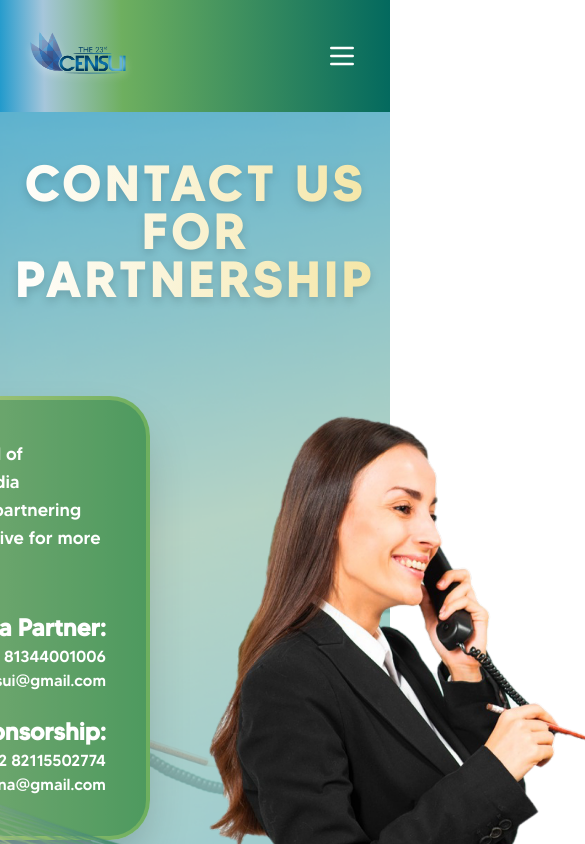
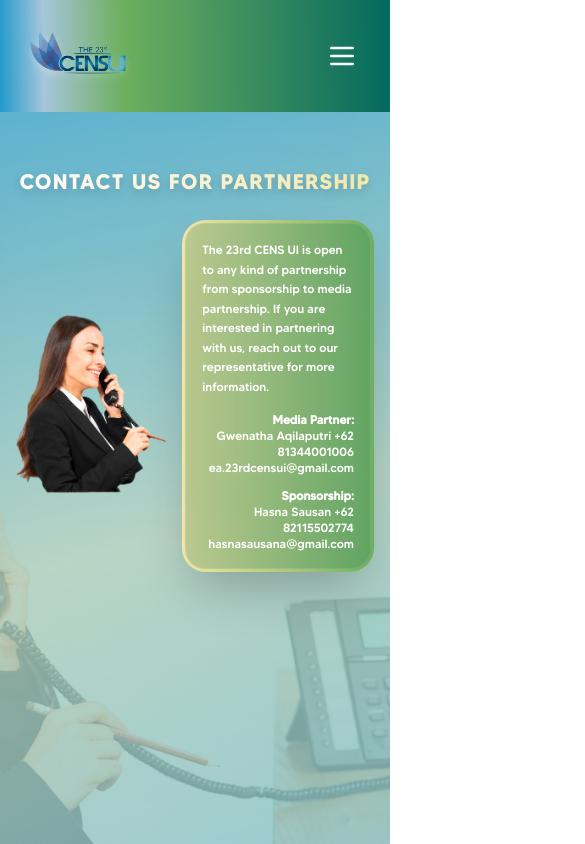
Before and after one commit to Optimasys/cens-ui, a Next.js app: page /contact in a window 390 px wide. Shown: the top 844 px of the page, 585 px wide, since content can reach past the window. Built offline with nearby package versions, Linux system fonts and the light colour scheme.

Commit message:
feat: about us + contact mobile

```diff
--- a/app/(pages)/about/page.tsx
+++ b/app/(pages)/about/page.tsx
@@ -6,10 +6,11 @@
 export default function AboutPage() {
   return (
     <div className="relative min-h-screen overflow-hidden">
+
       {/* Background image */}
-      <div className="absolute inset-0 -z-10">
+      <div className="absolute inset-0 -z-10 h-full">
         <Image
-          src="/images/About-us.png"
+          src="/images/About Us.png"
           alt="About CENS UI Background"
           fill
           priority
@@ -20,9 +21,10 @@
       <div className="absolute inset-0 -z-10 bg-black/20" />
 
       {/* Content */}
-      <div className="relative z-10 max-w-6xl mx-auto px-8 py-24">
+      <div className="relative z-10 w-full max-w-6xl mx-auto px-4 md:px-8 py-14 md:py-24">
         <AboutBar />
       </div>
+
     </div>
   );
 }
--- a/app/(pages)/contact/page.tsx
+++ b/app/(pages)/contact/page.tsx
@@ -3,65 +3,142 @@
 export default function ContactPage() {
   return (
     <section
-      className="relative min-h-screen w-full text-white bg-cover bg-center bg-no-repeat"
+      className="
+        relative
+        min-h-screen
+        w-full
+        text-white
+        bg-cover
+        bg-center
+        bg-no-repeat
+        overflow-hidden
+      "
       style={{ backgroundImage: "url('/images/bg-contact.png')" }}
     >
-
-
-      {/* TITLE */}
-      <h1 className="text-center pt-12 text-5xl font-extrabold tracking-widest bg-gradient-to-r from-white to-[#F4E5A2] bg-clip-text text-transparent drop-shadow-lg tracking-[0.2em]">
+      {/* ================= TITLE ================= */}
+      <h1
+        className="
+          text-center
+          pt-14 md:pt-20
+          text-xl md:text-5xl
+          font-extrabold
+          tracking-widest
+          bg-gradient-to-r
+          from-white
+          to-[#F4E5A2]
+          bg-clip-text
+          text-transparent
+          drop-shadow-lg
+          px-4
+        "
+      >
         CONTACT US FOR PARTNERSHIP
       </h1>
 
-      {/* CARD CONTAINER ONLY */}
-      <div className="relative max-w-7xl mx-auto h-[600px] -translate-y-0">
+      {/* ================= MAIN LAYOUT ================= */}
+      <div
+        className="
+          max-w-6xl
+          mx-auto
+          flex items-center justify-center
+          gap-4 md:gap-8
+          px-4 md:px-10
+          py-6 md:py-0
+          md:-mt-10
+        "
+      >
+        {/* ================= WOMAN ================= */}
+        <div
+          className="
+            relative
+            shrink-0
+            w-[42%]
+            md:w-[600px]
+            md:-mr-28
+            -bottom-2 md:-bottom-7
+            aspect-[3/4]
+            z-10
+          "
+        >
+          <Image
+            src="/images/cp-woman.png"
+            alt="woman"
+            fill
+            priority
+            className="object-contain"
+          />
+        </div>
 
-        {/* CARD */}
-        <div className="absolute right-60 top-23 w-[500px] z-10">
-          <div className="p-[4px] rounded-[40px] bg-gradient-to-r from-[#F4E5A2] to-[#6EAF5F] backdrop-blur-xl shadow-2xl">
-
+        {/* ================= CARD ================= */}
+        <div className="w-[58%] md:w-[600px] z-0">
+          <div
+            className="
+              p-[3px] md:p-[4px]
+              rounded-[24px] md:rounded-[40px]
+              bg-gradient-to-r
+              from-[#F4E5A2]
+              to-[#6EAF5F]
+              shadow-2xl
+            "
+          >
             {/* GLASS CARD */}
             <div
               className="
-              bg-[#03695E]/30
-              rounded-[36px]
-              p-10
-              text-white
+                bg-[#03695E]/20
+                backdrop-blur-2xl
+                border border-white/10
+                rounded-[20px] md:rounded-[36px]
+                p-4 md:p-10
               "
             >
-            <p className="mb-8 text-lg">
-              The 23rd CENS UI is open to any kind of partnership from sponsorship to media partnership.
-              If you are interested in partnering with us, reach out to our representative for more information.
+              <p className="mb-4 md:mb-8 text-xs md:text-lg leading-relaxed">
+                The 23rd CENS UI is open to any kind of partnership from
+                sponsorship to media partnership. If you are interested in
+                partnering with us, reach out to our representative for more
+                information.
               </p>
 
-            <h3 className="font-bold text-2xl text-right">Media Partner:</h3>
-            <p className="text-right">Gwenatha Aqilaputri +62 81344001006</p>
-            <p className="mb-6 text-right">ea.23rdcensui@gmail.com</p>
+              <h3 className="font-bold text-xs md:text-2xl text-right">
+                Media Partner:
+              </h3>
+              <p className="text-right text-xs md:text-base">
+                Gwenatha Aqilaputri +62 81344001006
+              </p>
+              <p className="mb-3 md:mb-6 text-right text-xs md:text-base">
+                ea.23rdcensui@gmail.com
+              </p>
 
-            <h3 className="font-bold text-2xl text-right">Sponsorship:</h3>
-            <p className="text-right">Hasna Sausan +62 82115502774</p>
-            <p className="text-right">hasnasausana@gmail.com</p>
+              <h3 className="font-bold text-xs md:text-2xl text-right">
+                Sponsorship:
+              </h3>
+              <p className="text-right text-xs md:text-base">
+                Hasna Sausan +62 82115502774
+              </p>
+              <p className="text-right text-xs md:text-base">
+                hasnasausana@gmail.com
+              </p>
             </div>
           </div>
         </div>
       </div>
 
-      {/* WOMAN CP */}
-      <Image
-        src="/images/cp-woman.png"
-        alt="woman"
-        width={560}
-        height={620}
-        className="absolute left-52 bottom-20 z-20"
-      />
-
-      {/* WAVE */}
-      <div className="absolute bottom-0 left-0 w-full h-[1000px] z-50 pointer-events-none">
+      {/* ================= WAVE ================= */}
+      <div
+        className="
+          absolute
+          left-0
+          w-full
+          h-[550px] md:h-[750px]
+          -bottom-2 md:-bottom-5
+          pointer-events-none
+          z-30
+        "
+      >
         <Image
           src="/images/cp-green-layer.png"
           alt="wave"
           fill
-        className="object-cover"
+          className="object-cover object-bottom"
         />
       </div>
     </section>
--- a/app/globals.css
+++ b/app/globals.css
@@ -34,33 +34,12 @@
   font-family: var(--font-made-tommy);
 }
 
-@keyframes appleRight {
-  from {
-    opacity: 0;
-    transform: translate3d(60px, 0, 0) scale(0.98);
-  }
-  to {
-    opacity: 1;
-    transform: translate3d(0, 0, 0) scale(1);
-  }
+@keyframes fadeRight {
+  from { transform: translateX(60px); opacity: 0; }
+  to { transform: translateX(0); opacity: 1; }
 }
 
-@keyframes appleLeft {
-  from {
-    opacity: 0;
-    transform: translate3d(-60px, 0, 0) scale(0.98);
-  }
-  to {
-    opacity: 1;
-    transform: translate3d(0, 0, 0) scale(1);
-  }
+@keyframes fadeLeft {
+  from { transform: translateX(-60px); opacity: 0; }
+  to { transform: translateX(0); opacity: 1; }
 }
-
-/* Apple easing */
-.animate-appleRight {
-  animation: appleRight 0.55s cubic-bezier(0.22, 1, 0.36, 1);
-}
-
-.animate-appleLeft {
-  animation: appleLeft 0.55s cubic-bezier(0.22, 1, 0.36, 1);
-}
--- a/components/AboutBar.tsx
+++ b/components/AboutBar.tsx
@@ -151,12 +151,16 @@
 
         return (
         <div key={item.key} className="relative">
+
           {/* LEFT VERTICAL BAR */}
           <div
-              className={`absolute left-0 top-0 w-2 transition-all duration-500 ${
-                isOpen ? "h-full bg-[#03695E]" : "h-[96px] bg-[#03695E]/70"
-              }`}
+            className={`
+              absolute left-0 top-0 transition-all duration-500
+              w-1.5 md:w-2
+              ${isOpen ? "h-full bg-[#03695E]" : "h-[70px] md:h-[96px] bg-[#03695E]/70"}
+            `}
           />
+
 
           {/* BAR */}
           {!isOpen && (
@@ -165,21 +169,49 @@
               type="button"
               className="group relative block w-full text-left transition-all duration-500"
             >
-                <div className="ml-6 px-10 py-8 rounded-sm text-white text-3xl md:text-4xl font-bold font-[var(--font-made-tommy)] tracking-wide shadow-[4px_4px_6px_rgba(0,0,0,0.25)] backdrop-blur-md bg-[linear-gradient(90deg,#03695E_0%,#92B286_50%,#F4E5A2_100%)] opacity-75 group-hover:opacity-90">
+              <div
+                className="
+                  ml-3 md:ml-6
+                  px-4 md:px-10
+                  py-4 md:py-8
+                  rounded-sm
+                  text-white
+                  text-lg md:text-3xl
+                  font-bold
+                  font-[var(--font-made-tommy)]
+                  tracking-wide
+                  shadow-[4px_4px_6px_rgba(0,0,0,0.25)]
+                  backdrop-blur-md
+                  bg-[linear-gradient(90deg,#03695E_0%,#92B286_50%,#F4E5A2_100%)]
+                  opacity-75 group-hover:opacity-90
+                "
+              >
                 {item.label}
               </div>
             </button>
           )}
 
+
           {/* DROPDOWN */}
           <div
-              ref={(el) => {sectionRefs.current[item.key] = el;}}
-              className={`overflow-hidden transition-all duration-500 ${
-                isOpen ? "max-h-[1000px] mt-6" : "max-h-0"
-                }`}
+            ref={(el) => { sectionRefs.current[item.key] = el; }}
+            className={`
+              overflow-hidden transition-all duration-500
+              ${isOpen ? "max-h-[1200px] mt-4 md:mt-6" : "max-h-0"}
+            `}
           >
-              <div className="ml-6 pl-6">
-                <h3 className="mb-4 text-3xl md:text-4xl font-bold [font-family:var(--font-gretaros)] tracking-[0.14em] uppercase text-white"
+            <div className="ml-3 md:ml-6 pl-3 md:pl-6">
+
+              <h3
+                className="
+                  mb-3 md:mb-4
+                  text-xl md:text-4xl
+                  font-bold
+                  [font-family:var(--font-gretaros)]
+                  tracking-[0.14em]
+                  uppercase
+                  text-white
+                "
                 style={{
                   textShadow: `
                     0px -0.5px 0px rgba(255,255,255,0.18),
@@ -190,12 +222,25 @@
                 {item.label}
               </h3>
 
+
               {item.key === "testimony" ? (
                 item.content
               ) : item.key === "track" ? (
                 item.content
               ) : (
-                <div className="px-10 py-8 rounded-sm text-white backdrop-blur-md shadow-[4px_4px_6px_rgba(0,0,0,0.25)] bg-[linear-gradient(90deg,#03695E_0%,#92B286_50%,#F4E5A2_100%)] opacity-75">
+                <div
+                  className="
+                    px-4 md:px-10
+                    py-4 md:py-8
+                    rounded-sm
+                    text-white
+                    backdrop-blur-md
+                    shadow-[4px_4px_6px_rgba(0,0,0,0.25)]
+                    bg-[linear-gradient(90deg,#03695E_0%,#92B286_50%,#F4E5A2_100%)]
+                    opacity-75
+                    text-sm md:text-lg
+                  "
+                >
                   {item.content}
                 </div>
               )}
```
Also changed, not shown: components/TestimonialSlider.tsx (+86 -23 lines). Lines whose indentation alone changed are shown as unchanged.
